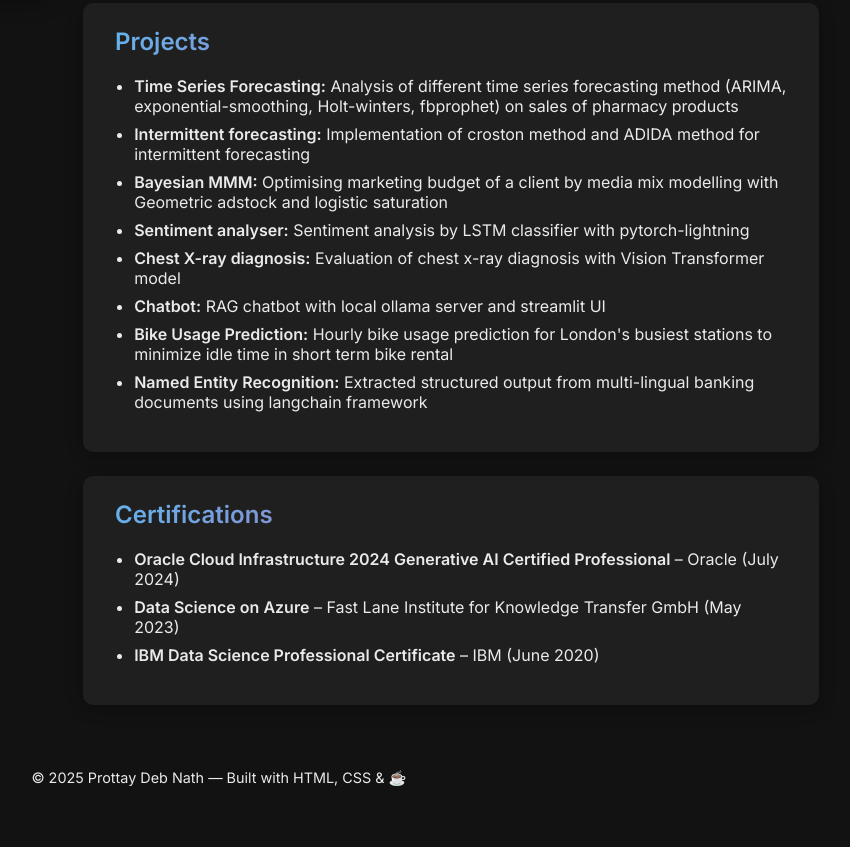
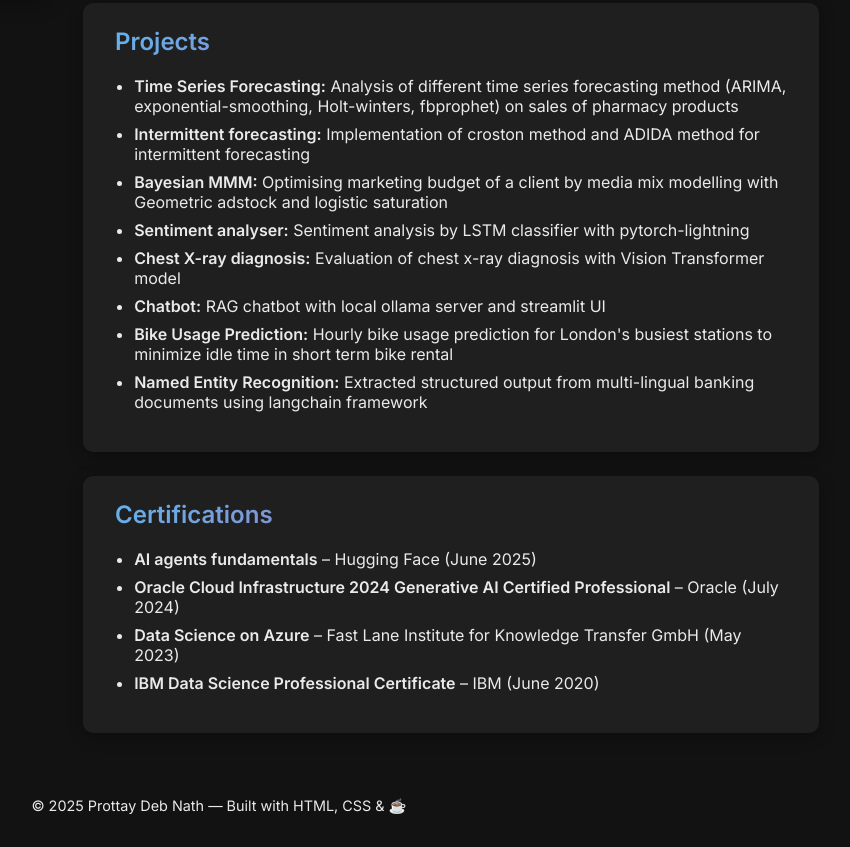
Before and after one commit to prottay09/portfolio, a plain HTML site: page index.html in a window 1280 px wide. Shown: the part 615-1462 px from the top of the page, without its empty margins (421-1271 px from the left). Before the commit the page ends 1434 px from the top, so only its background shows below. Drawn offline with Linux system fonts and the light colour scheme.

Commit message:
feat: add new certifications

```diff
--- a/index.html
+++ b/index.html
@@ -207,6 +207,7 @@
       <section>
         <h2>Certifications</h2>
         <ul>
+            <li><strong>AI agents fundamentals</strong> – Hugging Face (June 2025)</li>
             <li><strong>Oracle Cloud Infrastructure 2024 Generative AI Certified Professional</strong> – Oracle (July 2024)</li>
             <li><strong>Data Science on Azure</strong> – Fast Lane Institute for Knowledge Transfer GmbH (May 2023)</li>
             <li><strong>IBM Data Science Professional Certificate</strong> – IBM (June 2020)</li>
```
